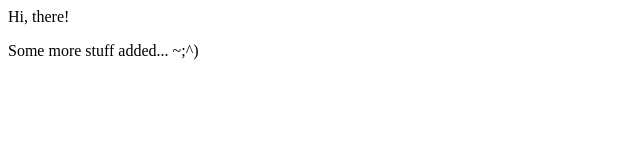
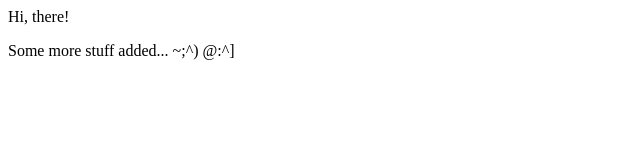
Before and after one commit to ci4ic4/second-hello, a plain HTML site: page index.html in a window 1280 px wide. Shown: the full height of the page, 0-640 px from the left. Drawn offline with Linux system fonts and the light colour scheme.

Commit message:
Add another smiley

```diff
--- a/index.html
+++ b/index.html
@@ -9,7 +9,7 @@
 <body>
     <div name="ci4">
         Hi, there!
-        <p>Some more stuff added... ~;^) </p>
+        <p>Some more stuff added... ~;^) @:^] </p>
     </div>
 </body>
 </html>
```
